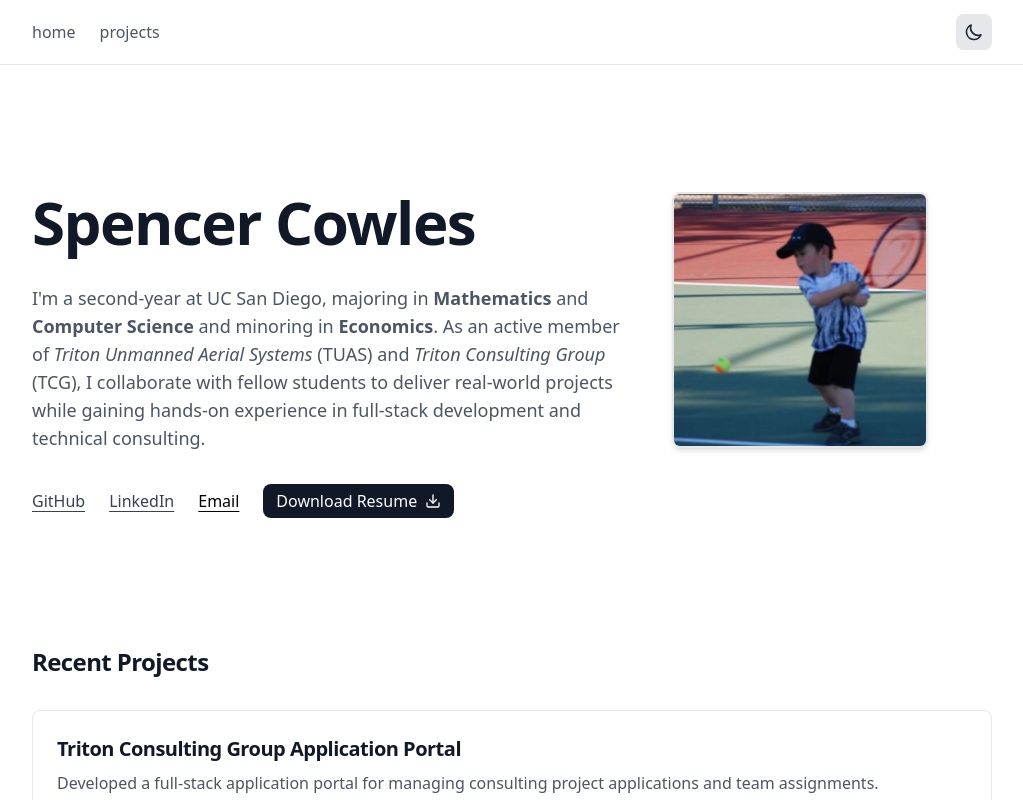
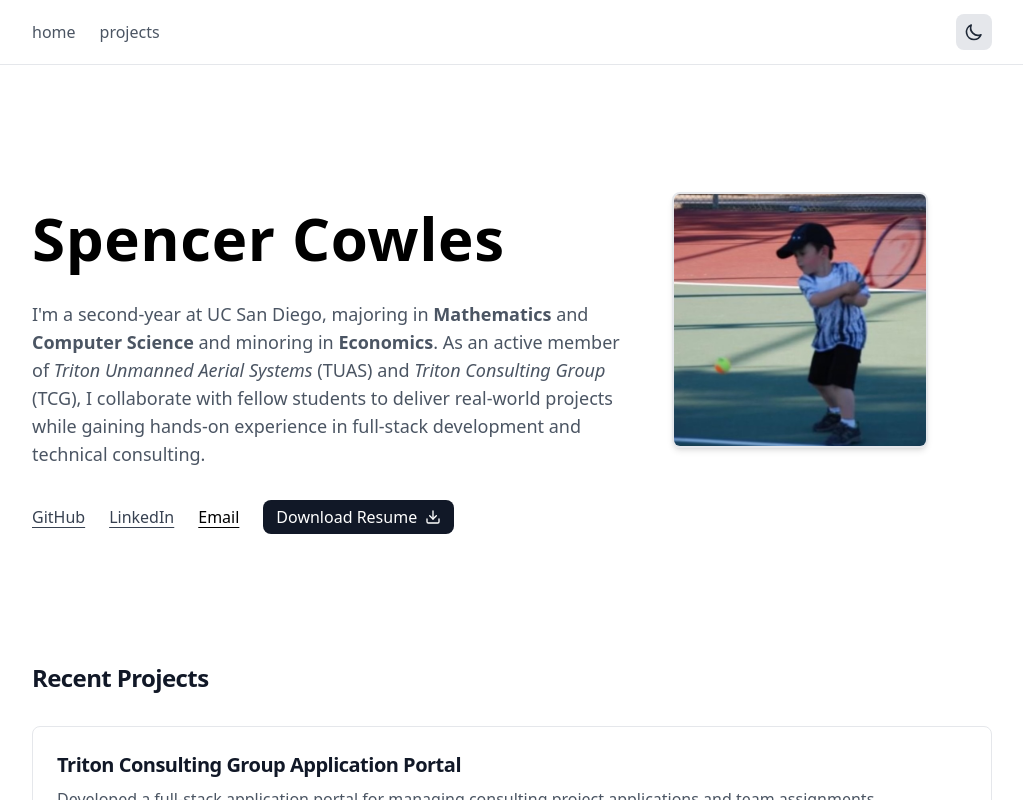
Before and after one commit to spencerwcowles/personal-website, a Next.js app: page / in a window 1280 px wide. Shown: the top 800 px of the page, without its empty margins (128-1151 px from the left). Built offline with nearby package versions, Linux system fonts and the light colour scheme.

Commit message:
aceternity animation

```diff
--- a/package.json
+++ b/package.json
@@ -10,12 +10,14 @@
   },
   "dependencies": {
     "@emailjs/browser": "^4.1.0",
-    "framer-motion": "^11.0.3",
+    "clsx": "^2.1.1",
+    "framer-motion": "^11.18.2",
     "next": "14.1.0",
     "next-themes": "^0.4.6",
     "react": "^18.2.0",
     "react-dom": "^18.2.0",
-    "react-icons": "^5.0.1"
+    "react-icons": "^5.0.1",
+    "tailwind-merge": "^3.0.2"
   },
   "devDependencies": {
     "@types/node": "22.13.13",
--- a/src/app/projects/page.js
+++ b/src/app/projects/page.js
@@ -1,6 +1,7 @@
 import { projects } from "../../data/projects";
 import Footer from "../../components/Footer";
 import AnimatedSection from "../../components/AnimatedSection";
+import { TextGenerateEffect } from "../../components/ui/text-generate-effect.jsx";
 
 //TODO: add tcg website
 //TODO: add photos of projects
@@ -12,7 +13,10 @@ export default function Projects() {
       <section className="container pt-32 pb-24">
         <AnimatedSection>
           <div className="max-w-3xl">
-            <h1 className="text-4xl font-bold mb-6">My Projects</h1>
+            <TextGenerateEffect
+              words="My Projects"
+              className="text-4xl font-bold mb-6"
+            />
           </div>
         </AnimatedSection>
 
--- a/src/components/HeroSection.jsx
+++ b/src/components/HeroSection.jsx
@@ -1,13 +1,15 @@
 import Image from "next/image";
+import { TextGenerateEffect } from "./ui/text-generate-effect";
 
 export default function HeroSection() {
   return (
     <section className="container pt-32 pb-16">
       <div className="flex flex-col md:flex-row gap-12 items-start max-w-4xl">
         <div className="flex-1">
-          <h1 className="text-5xl sm:text-6xl font-bold mb-8">
-            Spencer Cowles
-          </h1>
+          <TextGenerateEffect
+            words="Spencer Cowles"
+            className="text-5xl sm:text-6xl font-bold mb-8"
+          />
           <p className="text-lg text-gray-600 dark:text-gray-300 mb-8">
             I'm a second-year at UC San Diego, majoring in{" "}
             <strong>Mathematics</strong> and <strong>Computer Science</strong>{" "}
--- /dev/null
+++ b/src/components/ui/text-generate-effect.jsx
@@ -0,0 +1,53 @@
+"use client";
+import { useEffect } from "react";
+import { motion, stagger, useAnimate } from "framer-motion";
+import { cn } from "../../lib/utils";
+
+export const TextGenerateEffect = ({ words, className }) => {
+  const [scope, animate] = useAnimate();
+  let wordsArray = words.split(" ");
+
+  useEffect(() => {
+    animate(
+      "span",
+      {
+        opacity: 1,
+        filter: "blur(0px)",
+      },
+      {
+        duration: 0.5,
+        delay: stagger(0.2),
+      }
+    );
+  }, [scope.current]);
+
+  const renderWords = () => {
+    return (
+      <motion.div ref={scope}>
+        {wordsArray.map((word, idx) => {
+          return (
+            <motion.span
+              key={word + idx}
+              className={cn("dark:text-white text-black opacity-0", className)}
+              style={{
+                filter: "blur(10px)",
+              }}
+            >
+              {word}{" "}
+            </motion.span>
+          );
+        })}
+      </motion.div>
+    );
+  };
+
+  return (
+    <div className={cn("font-bold", className)}>
+      <div className="mt-4">
+        <div className="dark:text-white text-black text-2xl leading-snug tracking-wide">
+          {renderWords()}
+        </div>
+      </div>
+    </div>
+  );
+};
--- /dev/null
+++ b/src/lib/utils.ts
@@ -0,0 +1,6 @@
+import { ClassValue, clsx } from "clsx";
+import { twMerge } from "tailwind-merge";
+
+export function cn(...inputs: ClassValue[]) {
+  return twMerge(clsx(inputs));
+}
```
Also changed, not shown: 1 other file (tests, documents, lock files or other folders).
